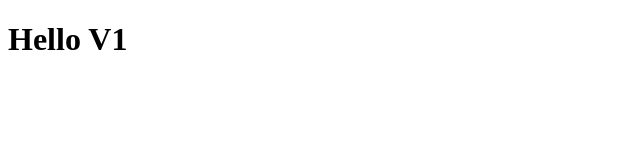
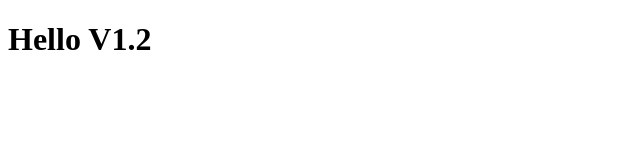
Before and after one commit to alwanof/nana-pro1, a website: page index.html in a window 1280 px wide. Shown: the full height of the page, 0-640 px from the left. Drawn offline with Linux system fonts and the light colour scheme.

Commit message:
firat commit-2

```diff
--- a/index.html
+++ b/index.html
@@ -7,6 +7,6 @@
     <title>Document</title>
 </head>
 <body>
-    <h1>Hello V1</h1>
+    <h1>Hello V1.2</h1>
 </body>
 </html>
```
